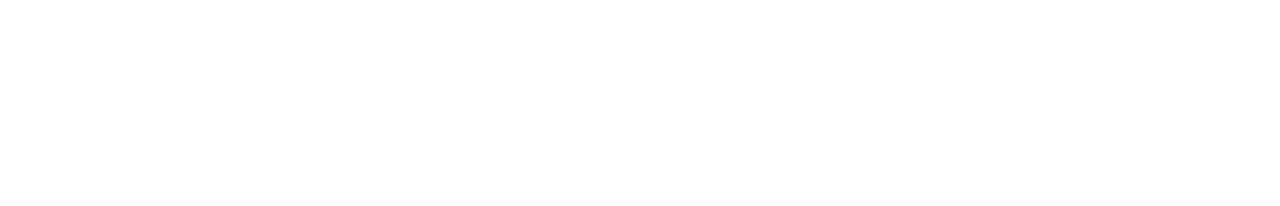
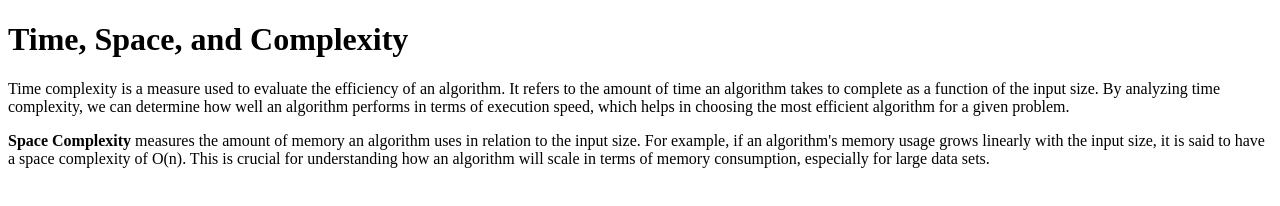
Before and after one commit to acciojob/time-and-space-complexity-Ayushsinghbaghel, a website: page main.html in a window 1280 px wide. Drawn offline with Linux system fonts and the light colour scheme.

Commit message:
created a submission

```diff
--- a/main.html
+++ b/main.html
@@ -5,11 +5,15 @@
 <head>
 	<link rel="stylesheet" href="styles.css">
 </head>
-
+<title>Time and Space Complexity</title>
 <body>
 	<!-- the entire body must be written by student -->
-    <script type="text/javascript" src="./script.js">
-</script>
+     <h1>Time, Space, and Complexity</h1>
+
+    <p>Time complexity is a measure used to evaluate the efficiency of an algorithm. It refers to the amount of time an algorithm takes to complete as a function of the input size. By analyzing time complexity, we can determine how well an algorithm performs in terms of execution speed, which helps in choosing the most efficient algorithm for a given problem.</p>
+
+    <p><b>Space Complexity</b> measures the amount of memory an algorithm uses in relation to the input size. For example, if an algorithm's memory usage grows linearly with the input size, it is said to have a space complexity of O(n). This is crucial for understanding how an algorithm will scale in terms of memory consumption, especially for large data sets.</p>
+</body>
 
 </body>
 
```
